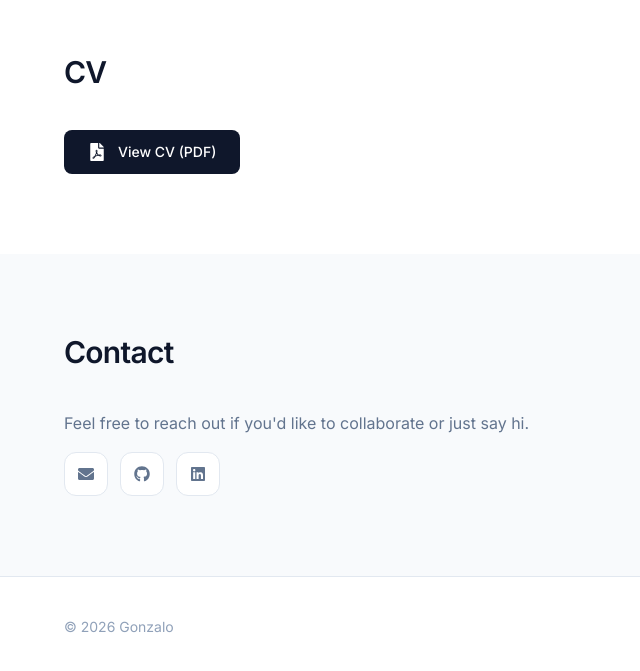
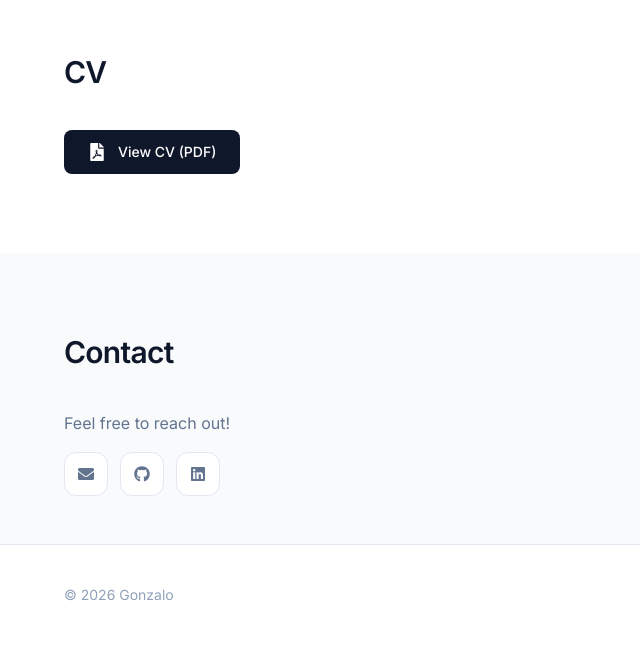
Before and after one commit to G0nzal0zz/portfolio, a React (Vite) app: page / in a window 1280 px wide. Shown: the part 3292-3963 px from the top of the page, without its empty margins (0-640 px from the left). After the commit the page ends 3937 px from the top, so only its background shows below. Built offline with nearby package versions, Linux system fonts and the light colour scheme.

Commit message:
fix text and padding in Contact section

```diff
--- a/src/App.tsx
+++ b/src/App.tsx
@@ -18,14 +18,16 @@ function Section({
   id,
   title,
   children,
+  className = '',
 }: {
   id: string
   title: string
   subtitle?: string
   children: ReactNode
+  className?: string
 }) {
   return (
-    <section id={id} className="global-margin py-16 md:py-20">
+    <section id={id} className={`global-margin py-16 md:py-20 ${className}`}>
       <div className="mb-10">
         <h2>{title}</h2>
       </div>
@@ -417,9 +419,9 @@ function App() {
 
       {/* Contact */}
       <div className="bg-slate-50">
-        <Section id="contact" title="Contact">
+        <Section id="contact" title="Contact" className="pb-8 md:pb-12">
           <p className="text-slate-500 text-sm mb-4 max-w-lg">
-            Feel free to reach out if you'd like to collaborate or just say hi.
+            Feel free to reach out!
           </p>
           <div className="flex gap-3">
             <a
```
